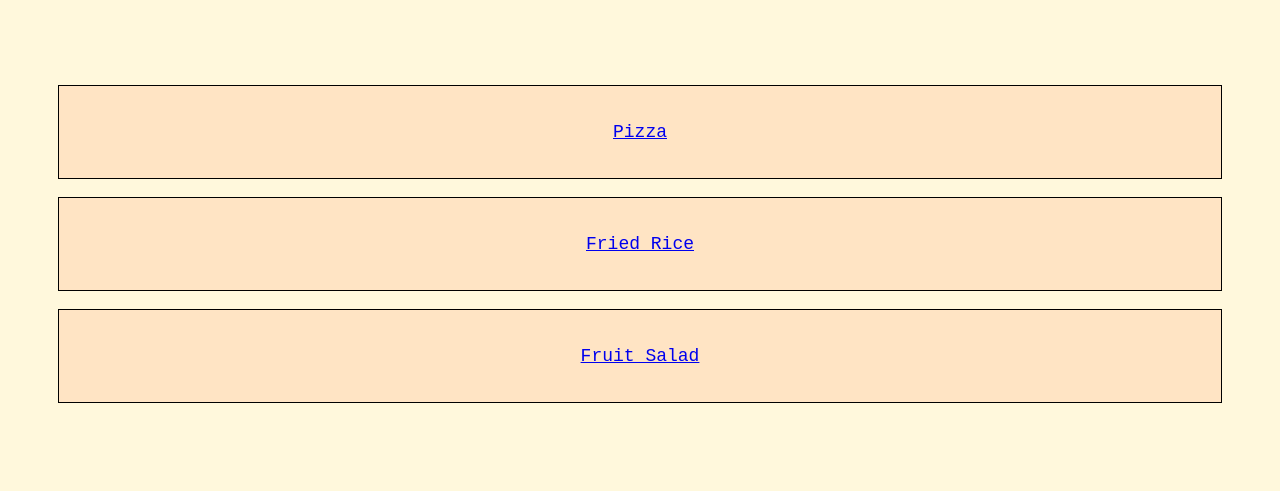
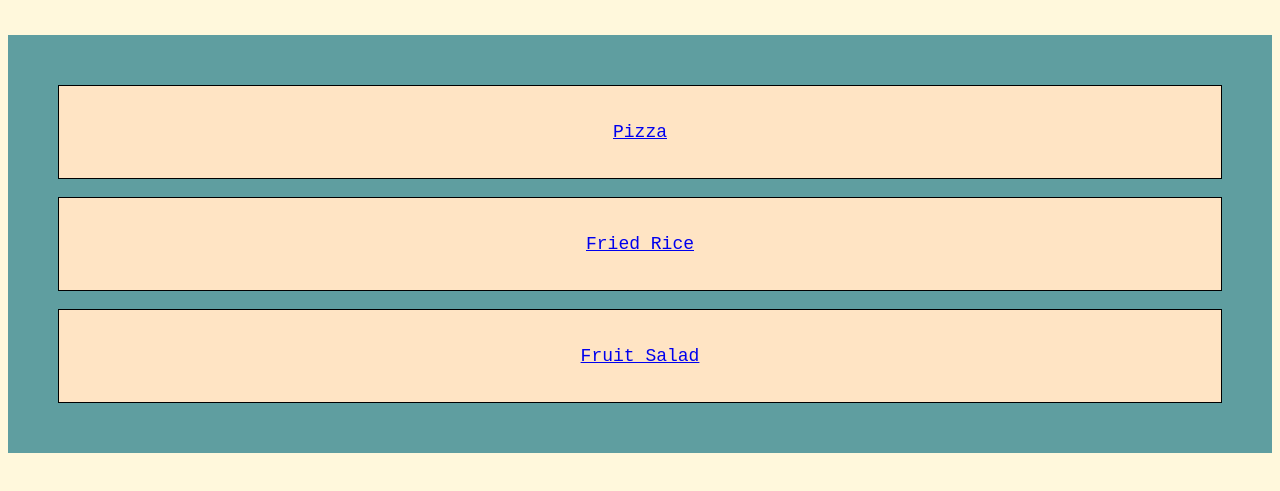
Before and after one commit to roopxx/odin-recipes, a plain HTML site: page index.html in a window 1280 px wide. In both pictures the pointer is over the element 640 px from the left and 336 px from the top of the page. Shown: the part 93-584 px from the top of the page. Drawn offline with Linux system fonts and the light colour scheme.

Commit message:
Add Hover

```diff
--- a/style.css
+++ b/style.css
@@ -18,6 +18,10 @@ body{
     font-family: 'Times New Roman', Times, serif;
     padding: 2em;
     margin: 0%;
+}
+
+.recipes_list:hover{
+    background-color: cadetblue;
 }
 
 .recipes_list li{
```
